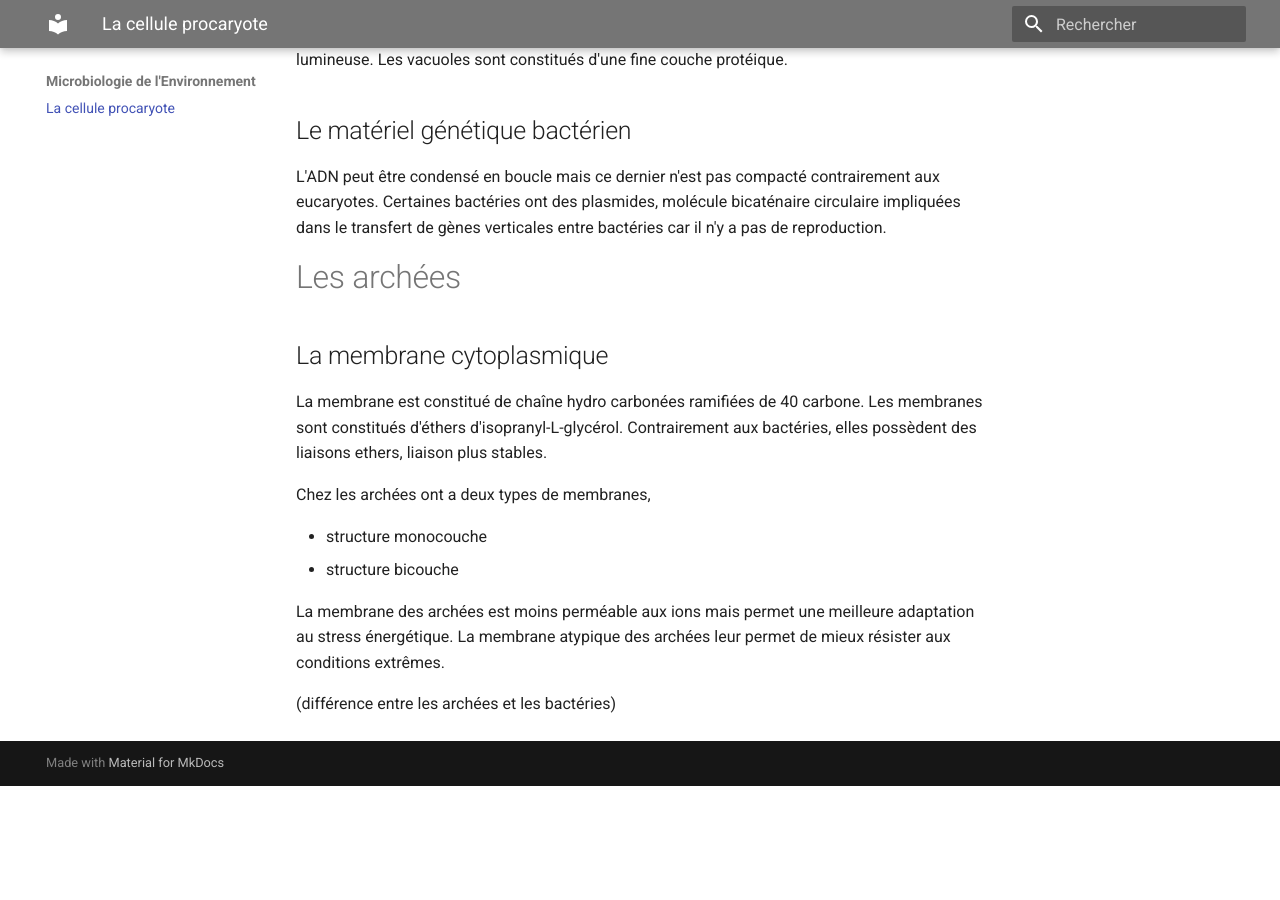
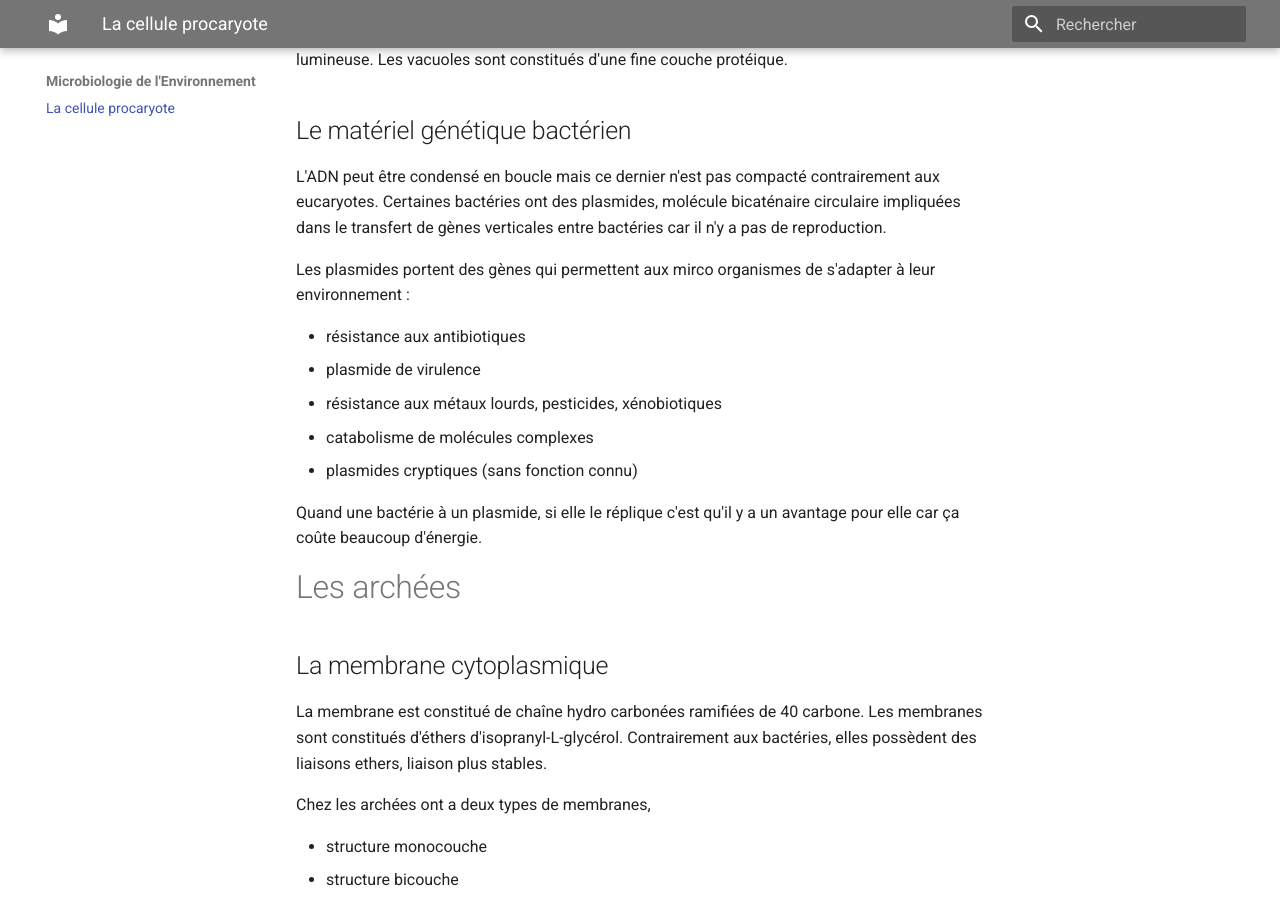
Before and after one commit to Lizeem/L3STcours, an MkDocs documentation site: the page built from Docs/Microbiologie de l'Environnement/Le cellule procaryote.md, in a window 1280 px wide and 900 px high, scrolled down 1709 px. Built offline with MkDocs 1.6.1 and Material for MkDocs 9.7.7, drawn with Linux system fonts in a browser that asks for light colours; before the commit the page ends 2495 px from its top, so only the background shows below that.

Commit message:
Update la cellule procaryote

```diff
--- a/Docs/Microbiologie de l'Environnement/Le cellule procaryote.md
+++ b/Docs/Microbiologie de l'Environnement/Le cellule procaryote.md
@@ -45,6 +45,16 @@ Les granules de réserves ont un rôle de stockage de phosphate. Une cellule a b
 
 L'ADN peut être condensé en boucle mais ce dernier n'est pas compacté contrairement aux eucaryotes. Certaines bactéries ont des plasmides, molécule bicaténaire circulaire impliquées dans le transfert de gènes verticales entre bactéries car il n'y a pas de reproduction.
 
+Les plasmides portent des gènes qui permettent aux mirco organismes de s'adapter à leur environnement :
+
+- résistance aux antibiotiques
+- plasmide de virulence
+- résistance aux métaux lourds, pesticides, xénobiotiques
+- catabolisme de molécules complexes
+- plasmides cryptiques (sans fonction connu)
+
+Quand une bactérie à un plasmide, si elle le réplique c'est qu'il y a un avantage pour elle car ça coûte beaucoup d'énergie.
+
 # Les archées
 
 ## La membrane cytoplasmique
```
